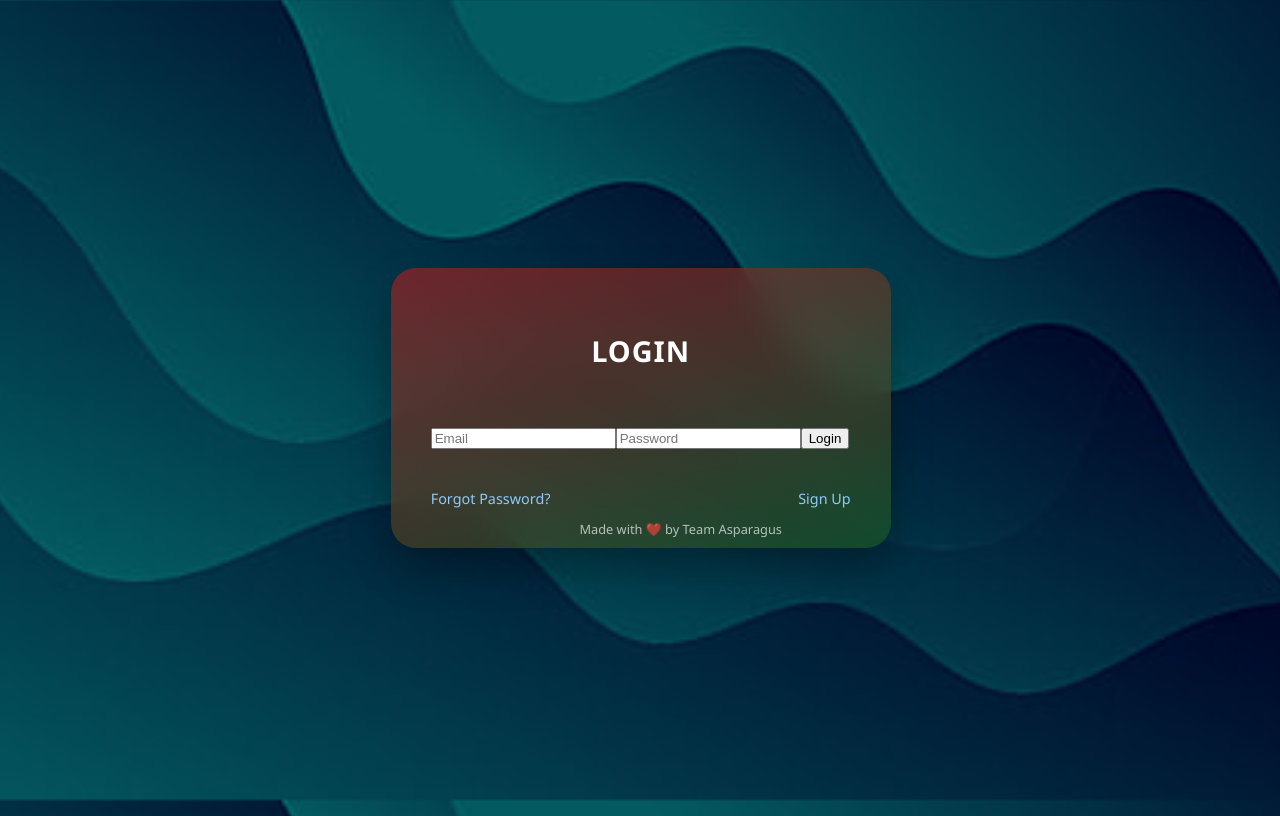
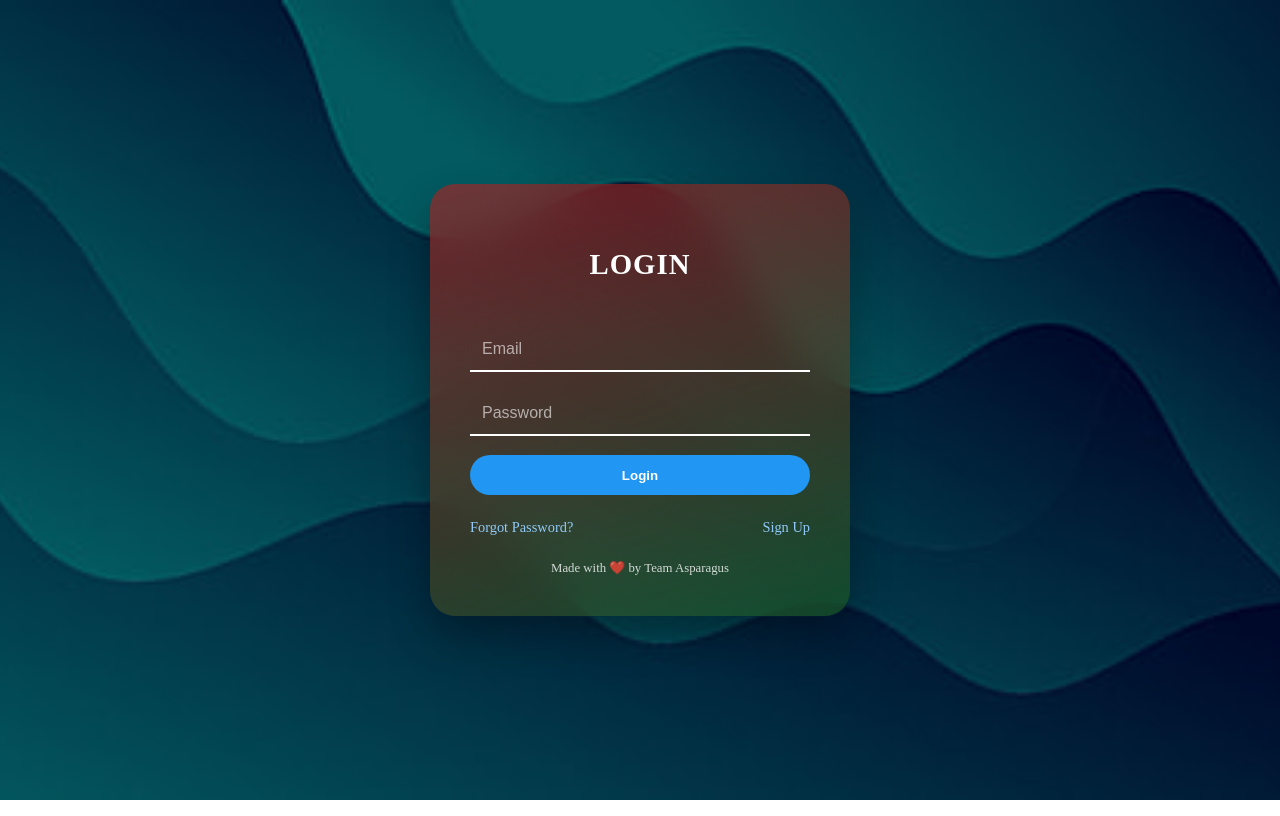
Before and after one commit to zeedan27/Daak, a Next.js app: page /login in a window 1280 px wide. Built offline with nearby package versions, Linux system fonts and the light colour scheme.

Commit message:
refactor(auth): return structured responses and update login handling

```diff
--- a/src/app/layout.js
+++ b/src/app/layout.js
@@ -1,5 +1,6 @@
 import { Geist, Geist_Mono } from "next/font/google";
-import "./globals.css";
+import "@/styles/globals.css";
+
 
 const geistSans = Geist({
   variable: "--font-geist-sans",
--- /dev/null
+++ b/src/app/login/page.js
@@ -0,0 +1,86 @@
+"use client";
+
+import { useState } from "react";
+import { useRouter } from "next/navigation";
+import { login, sendPasswordReset } from "@/firebase/auth";
+
+export default function LoginPage() {
+  const router = useRouter();
+
+  const [email, setEmail] = useState("");
+  const [password, setPassword] = useState("");
+
+  const handleSubmit = async (e) => {
+  e.preventDefault();
+
+  const res = await login(email, password);
+
+  if (res.success) {
+    router.push("/home");
+  } else {
+    alert(res.message || "Login failed.");
+  }
+};
+
+const handlePasswordReset = async (e) => {
+  e.preventDefault();
+
+  const res = await sendPasswordReset(email);
+
+  if (res.success) {
+    alert(res.message || "Password reset email sent.");
+  } else {
+    alert(res.message || "Could not send reset email.");
+  }
+};
+
+
+  return (
+    <div className="login-page">
+      <div className="login-card">
+        <h2 className="h2-title">LOGIN</h2>
+
+        <form
+          id="loginForm"
+          onSubmit={handleSubmit}
+          className="login-form"
+        >
+          <input
+            type="email"
+            id="email"
+            className="login-input"
+            placeholder="Email"
+            value={email}
+            onChange={(e) => setEmail(e.target.value)}
+            required
+          />
+
+          <input
+            type="password"
+            id="password"
+            className="login-input"
+            placeholder="Password"
+            value={password}
+            onChange={(e) => setPassword(e.target.value)}
+            required
+          />
+
+          <button type="submit" className="login-btn">
+            Login
+          </button>
+        </form>
+
+        <div className="login-footer">
+          <a href="#" onClick={handlePasswordReset}>
+            Forgot Password?
+          </a>
+          <a href="/signup">Sign Up</a>
+        </div>
+
+        <div className="login-credit">
+          Made with ❤️ by Team Asparagus
+        </div>
+      </div>
+    </div>
+  );
+}
--- a/src/firebase/auth.js
+++ b/src/firebase/auth.js
@@ -8,20 +8,15 @@ export const login = async (email, password) => {
   try {
     const cred = await signInWithEmailAndPassword(auth, email, password);
     await cred.user.reload();
-    console.log("Email verified status:", cred.user.emailVerified); // Debugging
-    if (cred.user.emailVerified) {
-      alert("Login successful!");
-      // Redirect logic here
-      return true;
-    } else {
-      alert("Please verify your email before logging in.");
+
+    if (!cred.user.emailVerified) {
       await signOut(auth);
-      return false;
+      return { success: false, message: "Please verify your email before logging in." };
     }
+
+    return { success: true };
   } catch (error) {
-    alert("Login error: " + error.message);
-    console.error("Login error:", error);
-    return false;
+    return { success: false, message: error.message };
   }
 };
 
@@ -29,33 +24,31 @@ export const login = async (email, password) => {
 export const signup = async (name, email, password) => {
   try {
     const cred = await createUserWithEmailAndPassword(auth, email, password);
+
     await setDoc(doc(firestore, 'users', cred.user.uid), {
       fullName: name,
-      email: email,
+      email,
       createdAt: new Date(),
     });
+
     await sendEmailVerification(cred.user);
-    alert("Account created! A verification email has been sent. Please verify your email before logging in.");
     await signOut(auth);
-    return true;
+
+    return {
+      success: true,
+      message: "Account created! Verification email sent."
+    };
   } catch (error) {
-    alert("Signup error: " + error.message);
-    console.error("Signup error:", error);
-    return false;
+    return { success: false, message: error.message };
   }
 };
 
-// FORGOT PASSWORD FUNCTION
+// FORGOT PASSWORD
 export const sendPasswordReset = async (email) => {
-  if (!email) {
-    alert("Please enter your email first.");
-    return;
-  }
   try {
     await sendPasswordResetEmail(auth, email);
-    alert("Password reset email sent. Check your inbox.");
+    return { success: true, message: "Password reset email sent." };
   } catch (error) {
-    alert("Error: " + error.message);
-    console.error("Reset error:", error);
+    return { success: false, message: error.message };
   }
 };
--- a/src/pages/login.js
+++ /dev/null
@@ -1,61 +0,0 @@
-import { useState } from 'react';
-import { login } from '../firebase/auth'; // Import the login function
-import styles from '../styles/login.module.css';
-
-
-const LoginPage = () => {
-  const [email, setEmail] = useState('');
-  const [password, setPassword] = useState('');
-
-  // Handle form submit
-  const handleSubmit = async (e) => {
-    e.preventDefault();
-    const isLoggedIn = await login(email, password);
-    if (isLoggedIn) {
-      // Redirect to home or dashboard after successful login
-      window.location.href = '/home'; // Example redirect
-    }
-  };
-
-  // Handle password reset
-  const handlePasswordReset = async () => {
-    await sendPasswordReset(email);
-  };
-
-  return (
-    <div className={styles['login-card']}>
-      <h2 className={styles['h2-title']}>LOGIN</h2>
-
-      <form id="loginForm" onSubmit={handleSubmit}>
-        <input
-          type="email"
-          id="email"
-          placeholder="Email"
-          value={email}
-          onChange={(e) => setEmail(e.target.value)}
-          required
-        />
-        <input
-          type="password"
-          id="password"
-          placeholder="Password"
-          value={password}
-          onChange={(e) => setPassword(e.target.value)}
-          required
-        />
-        <button type="submit" className="login-btn">Login</button>
-      </form>
-
-      <div className={styles['form-footer']}>
-        <a href="#" onClick={handlePasswordReset}>Forgot Password?</a>
-        <a href="/signup">Sign Up</a>
-      </div>
-
-      <div className={styles['footer']}>
-        Made with ❤️ by Team Asparagus
-      </div>
-    </div>
-  );
-};
-
-export default LoginPage;
--- /dev/null
+++ b/src/styles/globals.css
@@ -0,0 +1,13 @@
+@import "./login.css";
+
+
+/* CSS RESET */
+* {
+  box-sizing: border-box;
+}
+
+html,
+body {
+  margin: 0;
+  padding: 0;
+}
--- /dev/null
+++ b/src/styles/login.css
@@ -0,0 +1,125 @@
+/* =========================
+   LOGIN PAGE WRAPPER
+   ========================= */
+
+.login-page {
+  min-height: 100vh;
+  display: flex;
+  justify-content: center;
+  align-items: center;
+  background: url("../assets/images/daak-bg.png") no-repeat center center fixed;
+  background-size: cover;
+}
+
+/* =========================
+   LOGIN CARD
+   ========================= */
+
+.login-page .login-card {
+  background: linear-gradient(
+    160deg,
+    rgba(183, 28, 28, 0.6),
+    rgba(27, 94, 32, 0.6)
+  );
+  backdrop-filter: blur(20px);
+  padding: 2.5rem;
+  border-radius: 25px;
+  max-width: 420px;
+  width: 100%;
+  color: white;
+  box-shadow: 0 20px 40px rgba(0, 0, 0, 0.3);
+  display: flex;
+  flex-direction: column;
+  gap: 1.5rem;
+}
+
+/* =========================
+   TITLE
+   ========================= */
+
+.login-page .h2-title {
+  text-align: center;
+  font-size: 1.8rem;
+  letter-spacing: 1px;
+}
+
+/* =========================
+   FORM
+   ========================= */
+
+.login-page .login-form {
+  display: flex;
+  flex-direction: column;
+  gap: 1.2rem;
+}
+
+.login-page .login-input {
+  background: transparent;
+  border: none;
+  border-bottom: 2px solid white;
+  padding: 0.75rem;
+  color: white;
+  font-size: 1rem;
+  outline: none;
+}
+
+.login-page .login-input::placeholder {
+  color: rgba(255, 255, 255, 0.6);
+}
+
+/* =========================
+   BUTTON
+   ========================= */
+
+.login-page .login-btn {
+  background-color: #2196f3;
+  color: white;
+  padding: 0.8rem;
+  font-weight: bold;
+  border: none;
+  border-radius: 30px;
+  cursor: pointer;
+}
+
+.login-page .login-btn:hover {
+  background-color: #1976d2;
+}
+
+/* =========================
+   FOOTER LINKS
+   ========================= */
+
+.login-page .login-footer {
+  display: flex;
+  justify-content: space-between;
+  font-size: 0.9rem;
+}
+
+.login-page .login-footer a {
+  color: #90caf9;
+  text-decoration: none;
+}
+
+.login-page .login-footer a:hover {
+  text-decoration: underline;
+}
+
+/* =========================
+   CREDIT
+   ========================= */
+
+.login-page .login-credit {
+  text-align: center;
+  font-size: 0.8rem;
+  opacity: 0.8;
+}
+
+/* =========================
+   MOBILE ONLY
+   ========================= */
+
+@media (max-width: 700px) {
+  .login-page .login-card {
+    padding: 2rem 1.5rem;
+  }
+}
--- a/src/styles/login.module.css
+++ /dev/null
@@ -1,95 +0,0 @@
-/* /src/styles/login.module.css */
-
-.login-card {
-  background: linear-gradient(160deg, rgba(183,28,28,0.6), rgba(27,94,32,0.6));
-  backdrop-filter: blur(20px);
-  padding: 2.5rem;
-  border-radius: 25px;
-  max-width: 420px;
-  width: 100%;
-  color: white;
-  box-shadow: 0 20px 40px rgba(0, 0, 0, 0.3);
-  position: relative;
-  overflow: hidden;
-  display: flex;
-  flex-direction: column;
-  gap: 1.5rem;
-}
-
-.h2-title {
-  text-align: center;
-  font-size: 1.8rem;
-  margin-bottom: 2rem;
-  text-transform: uppercase;
-  letter-spacing: 1px;
-}
-
-.form {
-  display: flex;
-  flex-direction: column;
-  gap: 1.2rem;
-}
-
-.input {
-  background: transparent;
-  border: none;
-  border-bottom: 2px solid white;
-  padding: 0.75rem;
-  color: white;
-  font-size: 1rem;
-  outline: none;
-}
-
-.input::placeholder {
-  color: rgba(255, 255, 255, 0.6);
-}
-
-.login-btn {
-  background-color: #2196F3;
-  color: white;
-  padding: 0.8rem;
-  font-weight: bold;
-  border: none;
-  border-radius: 30px;
-  cursor: pointer;
-  transition: background 0.2s ease;
-}
-
-.login-btn:hover {
-  background-color: #1976D2;
-}
-
-.form-footer {
-  display: flex;
-  justify-content: space-between;
-  font-size: 0.9rem;
-  margin-top: 1rem;
-}
-
-.form-footer a {
-  color: #90caf9;
-  text-decoration: none;
-}
-
-.form-footer a:hover {
-  text-decoration: underline;
-}
-
-.footer {
-  position: fixed;
-  bottom: 10px;
-  font-size: 0.8rem;
-  color: #ffffffaa;
-  width: 100%;
-  text-align: center;
-}
-
-body {
-  background: url("../assets/images/daak-bg.png") no-repeat center center fixed;
-  background-size: cover;
-  display: flex;
-  justify-content: center;
-  align-items: center;
-  min-height: 100vh;
-  font-family: 'Segoe UI', sans-serif;
-}
```
Also changed, not shown: src/firebase/firebase.js (line endings or trailing spaces).
